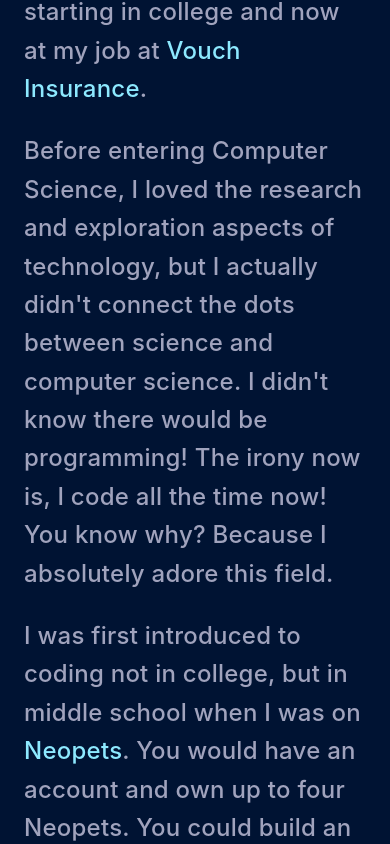
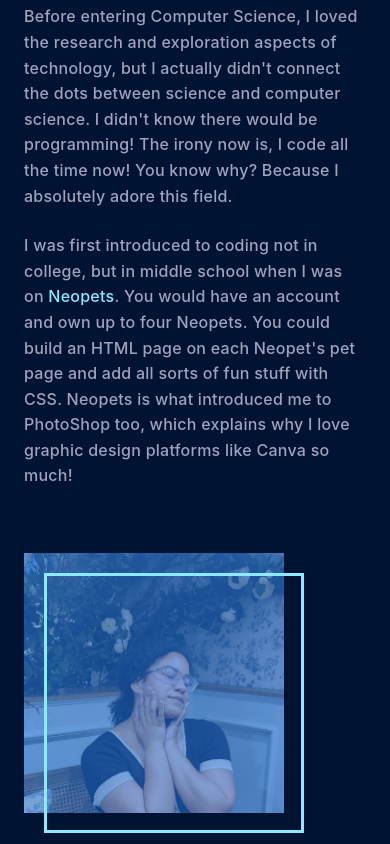
Before and after one commit to sabrinaspage/digital-ocean-app, a React (Create React App) app: page / in a window 390 px wide. Shown: the part 1120-1964 px from the top of the page. Built offline with nearby package versions, Linux system fonts and the light colour scheme.

Commit message:
About Me smaller text on mobile

```diff
--- a/src/styles/About.css
+++ b/src/styles/About.css
@@ -113,4 +113,41 @@
       flex-direction: column;
       gap: 40px;
     }
+
+    .about-text p {
+      font-size: 18px;
+    }
+
+    .tech-list {
+      gap: 32px;
+    }
+
+    .tech-item {
+      font-size: 13px;
+    }
   }
+
+  @media (max-width: 480px) {
+    .about-text p {
+      font-size: 16px;
+    }
+
+    .tech-list {
+      gap: 24px;
+    }
+
+    .tech-item {
+      font-size: 12px;
+    }
+
+    .about-image {
+      width: 280px;
+      height: 280px;
+    }
+
+    .profile-image,
+    .image-overlay {
+      width: 260px;
+      height: 260px;
+    }
+  }
```
